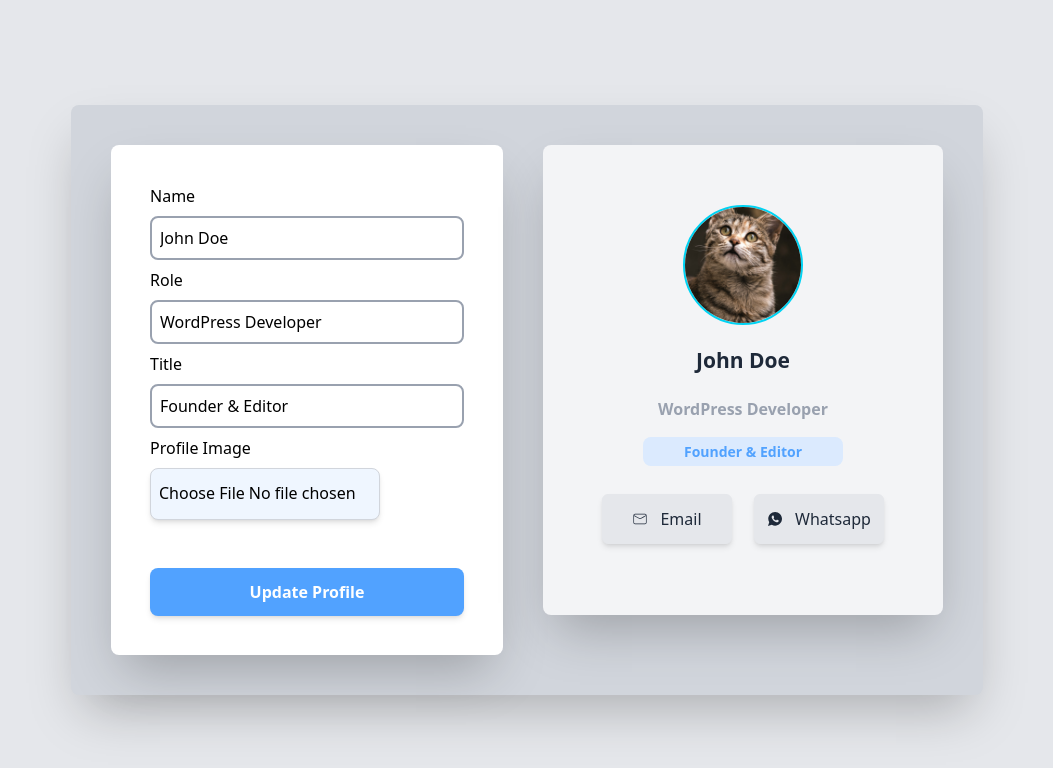
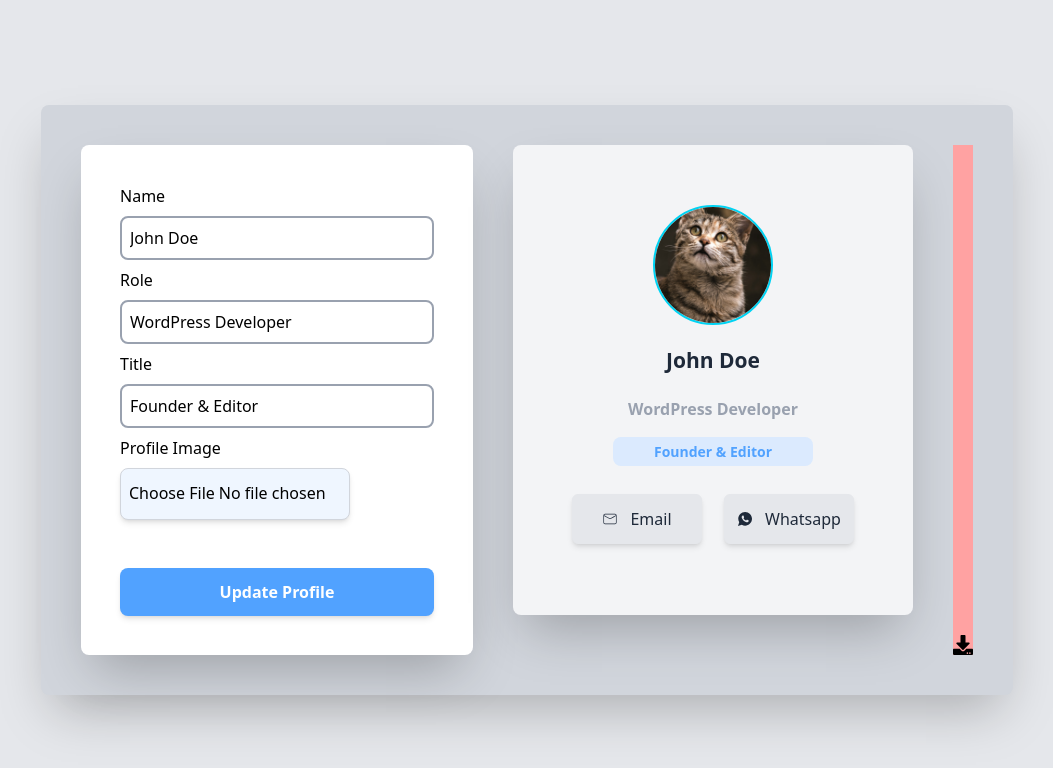
Before and after one commit to navaneethpv/Profile-card-generator, a React (Vite) app: page / in a window 1280 px wide. Shown: the top 768 px of the page, without its empty margins (113-1166 px from the left). Built offline with nearby package versions, Linux system fonts and the light colour scheme.

Commit message:
Add Options component to App for additional functionality

```diff
--- a/src/App.jsx
+++ b/src/App.jsx
@@ -2,6 +2,7 @@ import { useState } from "react";
 import Cards from "./components/Cards";
 import Form from "./components/Forms";
 import ProfileImage from "./assets/Image.jpeg";
+import Options from "./components/Options";
 
 function App() {
   const [Profile, SetProfile] = useState({
@@ -20,6 +21,9 @@ function App() {
       <div className="flex  gap-10 bg-gray-300 rounded-lg p-10 shadow-2xl">
         <Form Profile={Profile} UpdateData={UpdateData} />
         <Cards Profile={Profile} />
+        <div className="flex flex-col justify-end items-start ml-auto bg-red-300">
+          <span><Options /></span>
+        </div>
       </div>
     </div>
   );
--- /dev/null
+++ b/src/components/Options.jsx
@@ -0,0 +1,13 @@
+import React from 'react'
+import { FaDownload } from "react-icons/fa";
+
+const Options = () => {
+  return (
+    <div>
+        <FaDownload className='text-xl'/>
+
+    </div>
+  )
+}
+
+export default Options
```
